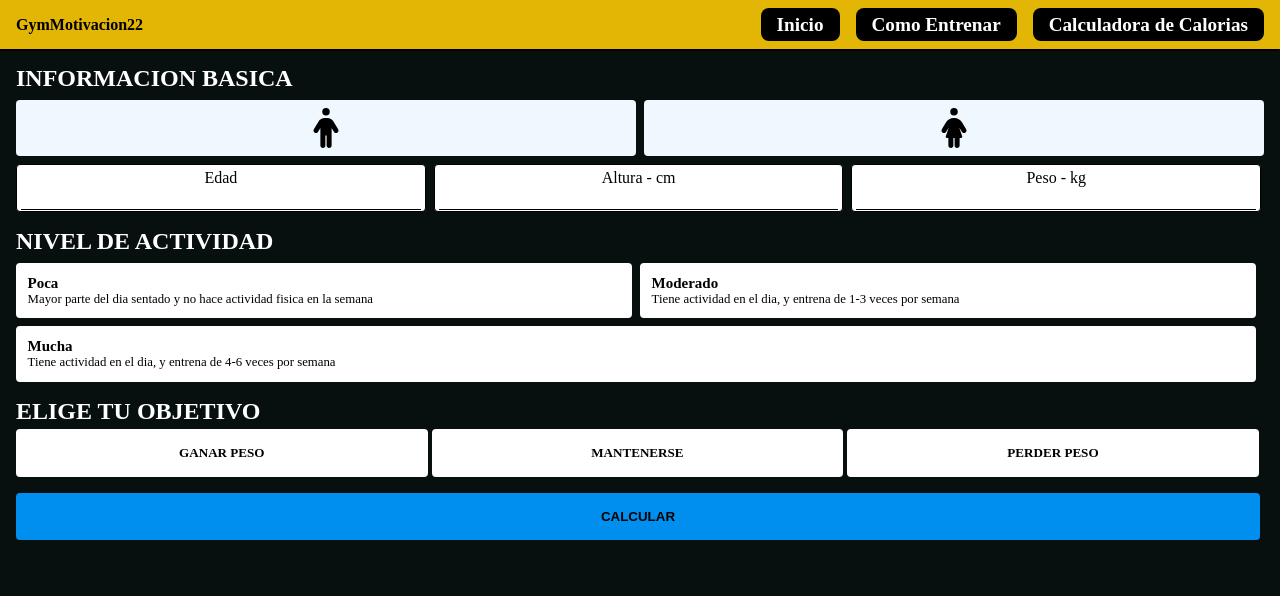
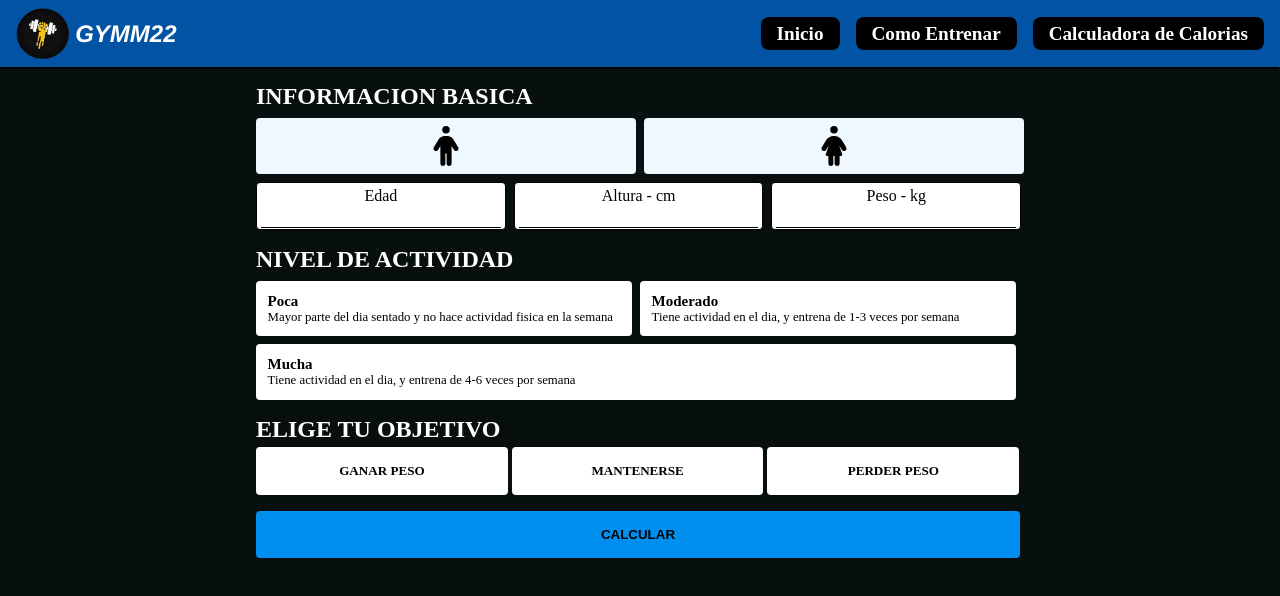
Before and after one commit to valentin052022/app-fitness-valentin, a React (Vite) app: page /calculadora-de-calorias in a window 1280 px wide. Shown: the top 596 px of the page. Built offline with nearby package versions, Linux system fonts and the light colour scheme.

Commit message:
desing pc

```diff
--- a/index.html
+++ b/index.html
@@ -6,6 +6,7 @@
     <meta name="viewport" content="width=device-width, initial-scale=1.0" />
     <meta name="description" content="Aprende cómo crear rutinas de entrenamiento efectivas desde casa o el gimnasio para ganar músculo, perder grasa o mejorar tu condición física." />
     <meta name="keywords" content="rutinas de entrenamiento, ganar músculo, perder grasa, estar atlético, volumen de entrenamiento, frecuencia de entrenamiento, RIR, progresión, ejercicios compuestos, ejercicios aislados, como entrenar desde casa, ganar masa muscular en casa" />
+    <link rel="shortcut icon" href="public/images/LogoGym.png" type="image/x-icon">
     <title>GymMotivacion22 | Rutinas y ejercicios | Como hacer mis propias rutinas</title>
   </head>
   <body>
--- a/src/components/ComoEntrenar.jsx
+++ b/src/components/ComoEntrenar.jsx
@@ -9,43 +9,78 @@ export const ComoEntrenar = () => {
       </h1>
       <article>
         <ol>
-          <h3 className="section_conceptos_title">Coneceptos que aprenderas:</h3>
+          <h3 className="section_conceptos_title">
+            Coneceptos que aprenderas:
+          </h3>
           <li className="conceptos">
-            <a className="concepto_link" href="#volumen">Volumen de Entrenamiento</a>
+            <a className="concepto_link" href="#volumen">
+              Volumen de Entrenamiento
+            </a>
           </li>
           <li className="conceptos">
-            <a className="concepto_link" href="#frecuencia">Frecuencia de Entrenamiento</a>
+            <a className="concepto_link" href="#frecuencia">
+              Frecuencia de Entrenamiento
+            </a>
           </li>
           <li className="conceptos">
-            <a className="concepto_link" href="#intensidad">Intensidad</a>
+            <a className="concepto_link" href="#intensidad">
+              Intensidad
+            </a>
           </li>
           <li className="conceptos">
-            <a className="concepto_link" href="#progresion">Progresion</a>
+            <a className="concepto_link" href="#progresion">
+              Progresion
+            </a>
           </li>
           <li className="conceptos">
-            <a className="concepto_link" href="#rir">RIR: Repeticiones en reserva</a>
+            <a className="concepto_link" href="#rir">
+              RIR: Repeticiones en reserva
+            </a>
           </li>
           <li className="conceptos">
-            <a className="concepto_link" href="#tiposDeEjercicios">Tipos de Ejercicios</a>
+            <a className="concepto_link" href="#tiposDeEjercicios">
+              Tipos de Ejercicios
+            </a>
           </li>
           <li className="conceptos">
-            <a className="concepto_link" href="#descanso">Descanso y recuperacion</a>
+            <a className="concepto_link" href="#descanso">
+              Descanso y recuperacion
+            </a>
           </li>
           <li className="conceptos">
-            <a className="concepto_link" href="#nutricion">Nutricion</a>
+            <a className="concepto_link" href="#nutricion">
+              Nutricion
+            </a>
           </li>
           <li className="conceptos">
-            <a className="concepto_link" href="#comoCrearMisRutinas">Como hacer mis propias rutinas.</a>
+            <a className="concepto_link" href="#comoCrearMisRutinas">
+              Como hacer mis propias rutinas.
+            </a>
           </li>
         </ol>
       </article>
+
+      <article className="article_concepto">
+      <h3  className="article_title">Guia Completa para que organices tus ruitnas</h3>
+        <iframe
+          width="100%"
+          height="315"
+          src="https://www.youtube.com/embed/KXnOryN4ENc?si=iiqEq5-uhW8RacoN"
+          title="YouTube video player"
+          allow="accelerometer; autoplay; clipboard-write; encrypted-media; gyroscope; picture-in-picture; web-share"
+          allowfullscreen
+        ></iframe>
+        <p>Propiedad de: Andres Vazquez Personal Trainer</p>
+      </article>
       <article className="article_concepto" id="volumen">
+
         <h3 className="article_title">Volumen de entrenamiento:</h3>
         <p>
           Se refiere a la cantidad total de trabajo que realizas en tus sesiones
           de ejercicio. Se calcula multiplicando el número de series por el
           número de repeticiones por la carga (peso) utilizada. Es un factor
-          crucial para estimular el crecimiento muscular y la fuerza.</p>
+          crucial para estimular el crecimiento muscular y la fuerza.
+        </p>
         <ul className="article_ul">
           <li>
             <b>Ejemplo:</b> Si haces 3 series de 12 repeticiones de press de
@@ -209,6 +244,8 @@ export const ComoEntrenar = () => {
       </article>
       <article className="article_concepto" id="comoCrearMisRutinas">
         <h3 className="article_title">Como crear mis rutinas</h3>
+        <iframe width="100%" height="315" src="https://www.youtube.com/embed/JwN4zvdZRBQ?si=0gRNtgdY9JBKIae7" title="YouTube video player" allow="accelerometer; autoplay; clipboard-write; encrypted-media; gyroscope; picture-in-picture; web-share"  allowfullscreen></iframe>
+        <p>Propiedad y creditos a: Andrez Vazquez Personal Trainer</p>
         <p>
           Lo primero que tenes que tener en cuenta es tu objetivo(ganar musculo,
           perder grasa, estar atletico). Una vez hecho esto podras ajustar lo
--- a/src/components/Header.jsx
+++ b/src/components/Header.jsx
@@ -40,7 +40,10 @@ export function Header() {
   return (
     <header className="hader">
       <div className="logo">
-        <b>GymMotivacion22</b>
+        <div className="cont_logo">
+          <img src="images/LogoGym.png" alt="logo app"></img>
+        </div>
+        <b>GYMM22</b>
       </div>
       {showNav ? <NavBar visible="show" /> : <NavBar visible="hide" />}
       {showNav ? (
--- a/src/components/styles/calculadora.css
+++ b/src/components/styles/calculadora.css
@@ -1,6 +1,8 @@
 .main_calculadora {
   padding: 1rem;
   box-sizing: border-box;
+  max-width: 800px;
+  margin: auto;
 }
 
 .info_basica {
--- a/src/components/styles/comoEntrenar.css
+++ b/src/components/styles/comoEntrenar.css
@@ -10,9 +10,9 @@
   padding: 1rem;
 }
 
-.section_conceptos_title{
-    margin-top: 3rem;
-    font-size: 1.3rem;
+.section_conceptos_title {
+  margin-top: 3rem;
+  font-size: 1.3rem;
 }
 
 .conceptos {
@@ -46,7 +46,7 @@
 .article_title {
   color: #2290ff;
   text-decoration: underline;
-  margin-bottom: .3rem;
+  margin-bottom: 0.3rem;
   font-size: 1.5rem;
 }
 
@@ -59,3 +59,36 @@
   font-size: 1.5rem;
   margin: 2.5rem 0rem 0.25rem 0rem;
 }
+
+@media only screen and (min-width: 1024px) {
+  .section_comoEntrenar {
+    padding: 1rem;
+    max-width: 1024px;
+    margin: auto;
+  }
+
+  .section_conceptos_title {
+    margin-top: 3rem;
+    font-size: 1.8rem;
+  }
+
+
+
+  .concepto_link {
+    margin-top: 1rem;
+    font-size: 1rem;
+  }
+
+
+  .article_concepto {
+    font-size: 1rem;
+  }
+
+  .article_title {
+    font-size: 2.5rem;
+  }
+
+  #comoCrearMisRutinas h4 {
+    font-size: 2rem;
+  }
+}
--- a/src/components/styles/header.css
+++ b/src/components/styles/header.css
@@ -11,27 +11,48 @@
   top: 0;
   z-index: 200;
   width: 100%;
-  background-color: var(--primary-color);
+  background-color: var(--terciary-color);
   display: flex;
   justify-content: space-between;
   align-items: center;
-  color: #080f0f;
-  height: 3rem;
+  color: #ffffff;
+  height: fit-content;
   padding: 1rem;
   box-shadow: -2px 2px 0px #000;
 }
+
 .logo {
-  color: #000;
+  color: #ffffff;
+  display: flex;
+  align-items: center;
+  gap: .3rem;
+}
+
+.cont_logo{
+  width: 3.4rem;
+  height: 3.2rem;
+  border-radius: 100%;
+}
+
+.cont_logo img{
+  width: 100%;
+  height: 100%;
+}
+
+.logo b{
+  font-style: italic;
+  font-family: 'Franklin Gothic Medium', 'Arial Narrow', Arial, sans-serif;
+  font-size: 1.5rem;
 }
 
 .nav {
   position: absolute;
   height: fit-content;
   width: 100%;
-  top: 3rem;
+  top: 5rem;
   padding: 0.5rem;
   left: 0;
-  background-color: var(--lavander-color);
+  background-color: var(--terciary-color);
   font-weight: bold;
 }
 
@@ -61,6 +82,10 @@
   display: none;
 }
 
+.icon_header{
+  font-size: 1.5rem;
+}
+
 @media only screen and (min-width: 768px) {
   .hide {
     display: inherit;
@@ -81,7 +106,7 @@
     left: 0;
     padding: 0;
     width: 100%;
-    background-color: var(--primary-color);
+    background-color: var(--terciary-color);
     padding: 0;
     margin: 0;
   }
```
Also changed, not shown: public/images/LogoGym.png (added). Lines whose indentation alone changed are shown as unchanged.
